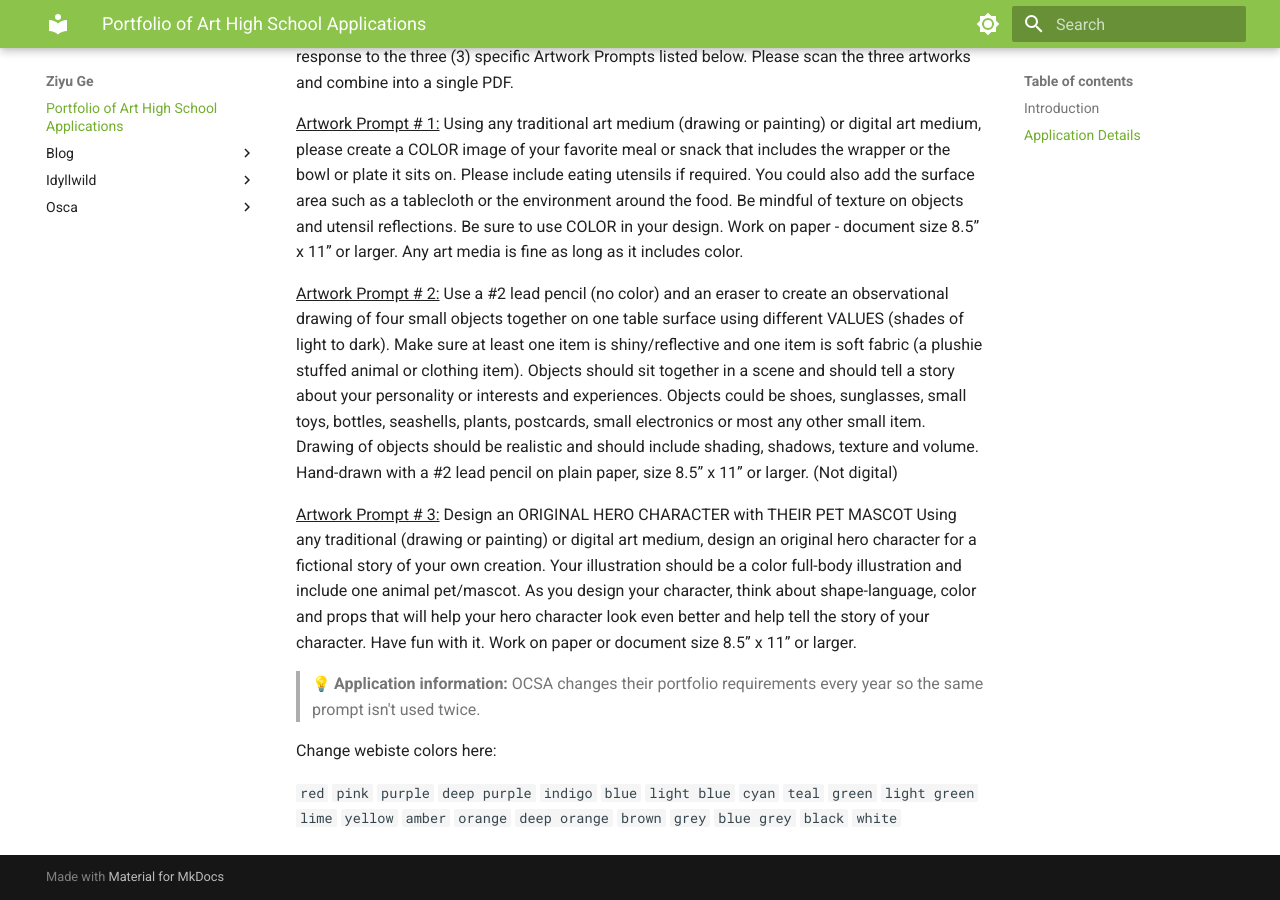
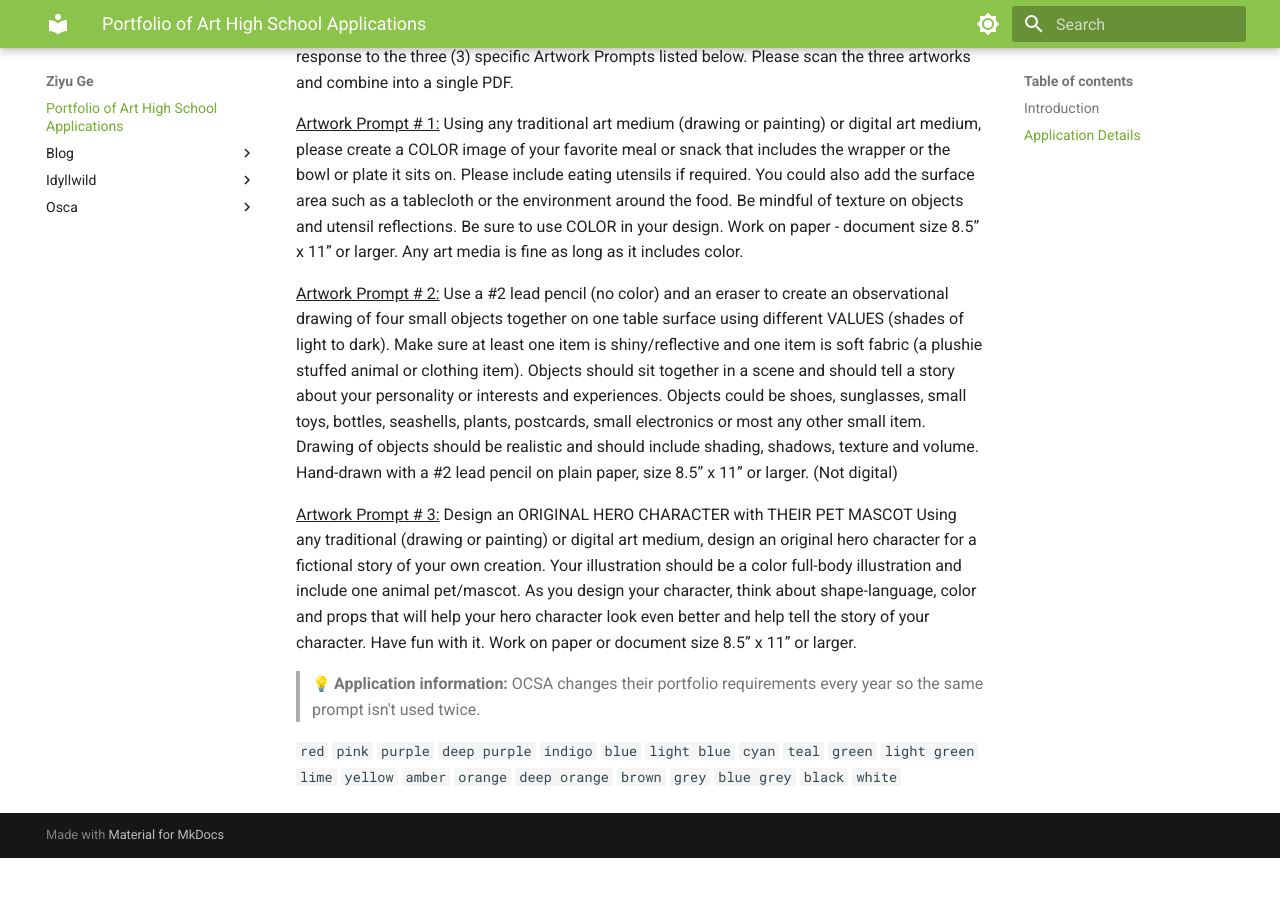
Before and after one commit to ziyuge27/ziyuge-website, an MkDocs documentation site: the page built from docs/index.md, in a window 1280 px wide and 900 px high, scrolled down 1047 px. Built offline with MkDocs 1.6.1 and Material for MkDocs 9.7.7, drawn with Linux system fonts in a browser that asks for light colours; emoji names are drawn with the system emoji font; after the commit the page ends 1905 px from its top, so only the background shows below that.

Commit message:
frmat redo

```diff
--- a/docs/index.md
+++ b/docs/index.md
@@ -55,7 +55,7 @@ Work on paper or document size 8.5” x 11” or larger.
 > :bulb: **Application information:**
 OCSA changes their portfolio requirements every year so the same prompt isn't used twice.
 
-Change webiste colors here:
+
 <div class="mdx-switch">
   <button data-md-color-primary="red"><code>red</code></button>
   <button data-md-color-primary="pink"><code>pink</code></button>
```
